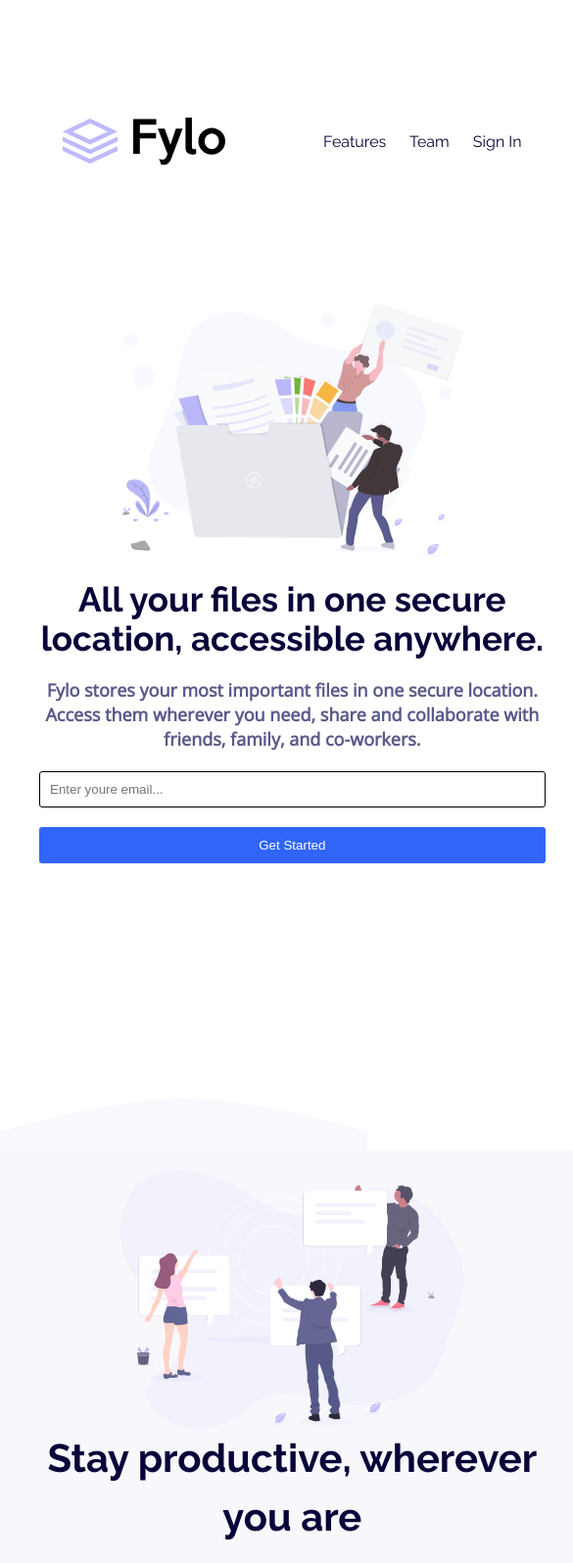
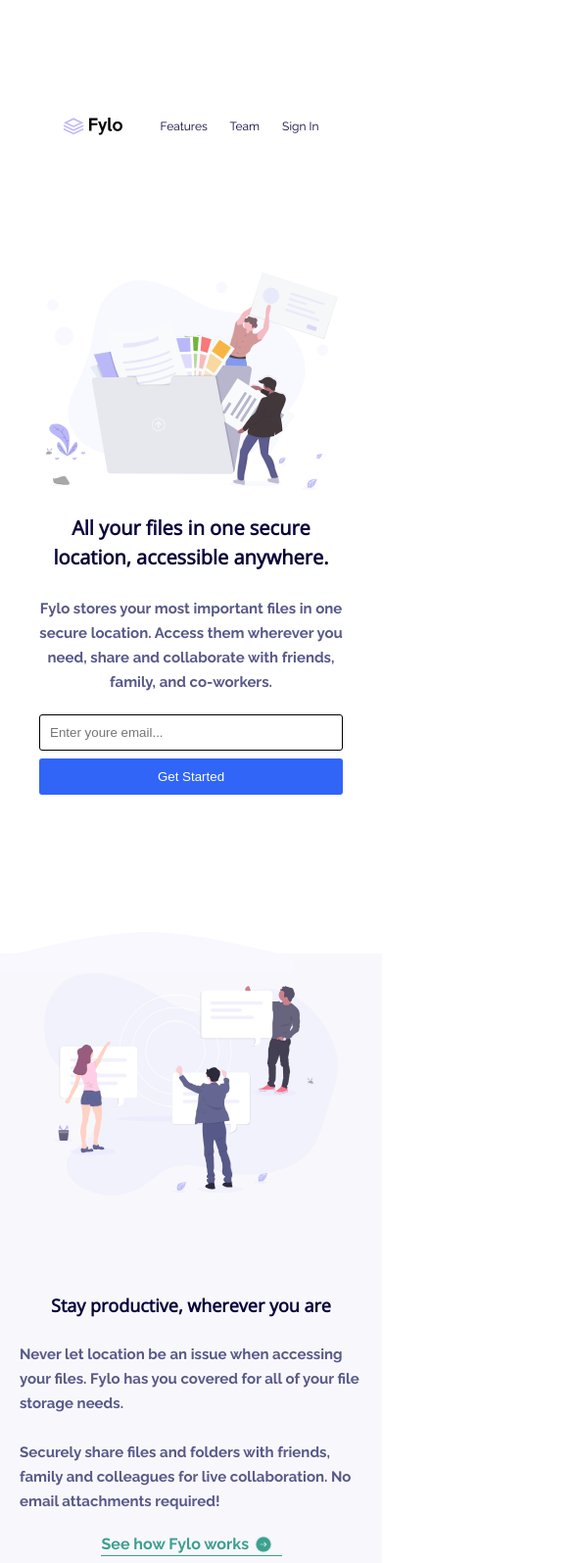
Before and after one commit to Datoie/fylo-landing-page-with-two-column-layout-master, a plain HTML site: page index.html in a window 390 px wide. Shown: the top 1595 px of the page at 98% size, 585 px wide, since content can reach past the window. Drawn offline with nearby package versions, Linux system fonts and the light colour scheme.

Commit message:
correct fix zooming on resphonsive

```diff
--- a/index.html
+++ b/index.html
@@ -3,7 +3,7 @@
 <html lang="en">
 <head>
   <meta charset="UTF-8">
-  <meta name="viewport" content="width=device-width, initial-scale=1.0"> <!-- displays site properly based on user's device -->
+  <meta name="viewport" content="width=device-width, initial-scale=1" /> <!-- displays site properly based on user's device -->
   <meta name="author" content="Davit Grdzelishvili">
   <meta name="description" content="Socail website Huddle re-imagines the way we build communities. You have a voice, but so does your audience. Create connections with your users as you engage in genuine discussion.">
   <meta name="keywords" content="HTML, CSS">
--- a/style.css
+++ b/style.css
@@ -37,8 +37,9 @@ article img{
 /* article heading */
 h1, h2 {
     font-size: 40px;
-    margin-bottom: 20px;
+    margin-bottom: 25px;
     line-height: 60px;
+    font-family: 'Open Sans', sans-serif;
 }
 p {
     font-family: 'Open Sans', sans-serif;
@@ -75,7 +76,7 @@ article .container{
 }
 /* article margons */
 article {
-    margin-bottom: 200px;
+    margin-bottom: 100px;
 }
 
 /* section 1  */
@@ -97,8 +98,12 @@ article {
     width: 41rem;
 }
 /* typography of section 1 */
+.section-1 h2 {
+    margin-top: 100px;
+}
 .section-1 p {
     margin-bottom: 20px;
+    text-align: left;
 }
 /* hyper-container */
 .hyper-container{
@@ -107,7 +112,7 @@ article {
     color: hsl(170, 45%, 43%);
     padding: 1px;
     border-bottom: 1px solid hsl(170, 45%, 43%);
-    width: 175px;
+    width: 185px;
     margin-bottom: 50px;
     cursor: pointer;
 }
@@ -118,6 +123,7 @@ article {
 .section-1 a {
     color: hsl(170, 45%, 43%);
     margin-right: 5px;
+    font-weight: 700;
 }
 /* CPMENT CONTIANER*/
 .coment-container{
@@ -130,6 +136,7 @@ article {
 .coment-container p {
     line-height: 25px;
     font-family: 'Raleway', sans-serif;
+    font-weight: 400;
 }
 /* avatar-container */
 .avatar-container{
@@ -180,6 +187,8 @@ article {
 /* text section-2-text-container */
 .section-2-text-container , .section-2-text-container p {
     color: hsl(0, 0%, 100%);
+    font-family: 'Raleway', sans-serif;
+    font-weight: 400;
 }
 /* foooterrrrrrrr */
 .info-contianer a {
@@ -330,7 +339,7 @@ button:hover{
     }
     .top-btn button{
         width: 100%;
-        margin-top: 20px;
+        margin-top: 8px;
         margin-left : 0;
     }
     article{
@@ -368,19 +377,36 @@ button:hover{
     .footer-container{
         gap: 40px;
     }
+    .section-1-bg-mobile{
+        margin-bottom: -20px;
+    }
+    .fa-facebook:before{
+        right:  0;
+    }
 }
 @media (max-width:660px) {
+    .nav-list{
+        font-size: 12px;
+    }
     header nav{
-        gap:100px
+        gap: 39px;
+        padding-top: 100px;
+    }
+    header img{
+        width: 60px;
     }
     h1{
         font-size: 35px;
         line-height: 40px;
     }
+    /* images */
     .footer-container{
         display: grid;
         grid-template-columns: repeat(1, 1fr);
         gap: 0;
+    }
+    .section-1-bg-mobile{
+        width: 300px;
     }
     ul{
         grid-template-columns: 1fr;
@@ -388,11 +414,17 @@ button:hover{
     /* fix  coment-container*/
     .coment-container{
         text-align: start;
+        width: 300px;
     }
     /* scailing */
     footer{
-        width: 153%;
-        zoom: 1.3;
+        width: 100%;
+        grid-template-columns: 1fr;
+        padding: 20px 53px;
+        padding-top: 50px;
+    }
+    .bottom-btn{
+        width: 300px;
     }
     article .container {
         width: auto;
@@ -407,15 +439,15 @@ button:hover{
 
     }
     header,article,.section-1,.section-2{
-        width: 153%;
+        width: 100%;
         padding: 20px;
 
     }
     article img{
-        width: 350px;
+        width: 300px;
     }
     #illustration-2{
-        width: 350px;
+        width: 300px;
     }
     /* list fix */
     ul{
@@ -450,7 +482,20 @@ button:hover{
     a:nth-child(6){
         grid-row: 7;
     }
-    a:last-child{
-
+    /* heading  */
+    h1{
+        font-size: 20px;
+        line-height: 30px;
+    }
+    .section-2-text-container h2 ,h2{
+        font-size: 18px;
+        line-height: 25px;
+    }
+    h3{
+        font-size: 15px;
+    }
+    .section-2-text-container p, p{
+        font-size: 15px;
+        font-family: 'Raleway', sans-serif;
     }
 }
```
Also changed, not shown: 2 other files.
